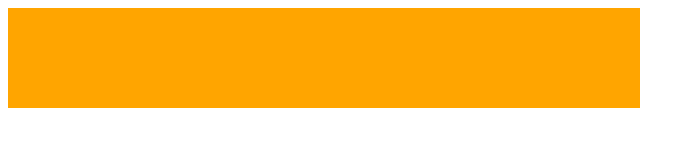
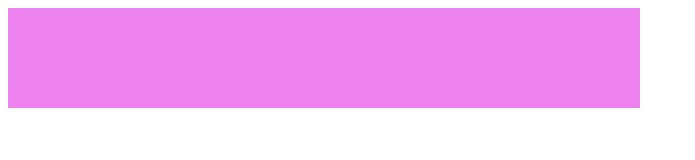
Before and after one commit to gulnihaln/CSSLayoutsMediaQueryRainbow, a plain HTML site: page index.html in a window 1280 px wide. Shown: the whole page, without its empty margins (0-695 px from the left). Drawn offline with Linux system fonts and the light colour scheme.

Commit message:
media queries added

```diff
--- a/style.css
+++ b/style.css
@@ -1,35 +1,33 @@
 .rainbow {
-  width: 50%;
+  width:50%;
   height: 100px;
   background-color: red;
 }
 
-@media (min-width: 600px) {
+@media (min-width: 700px) {
   .rainbow {
- background-color: violet;
- width: 50%;
-  }
-
-}
-
-@media (min-width: 500px) {
-  .rainbow {
-    background-color: indigo;
+    background-color: rgba(255, 136, 0, 0.959);
 }
 }
-@media (min-width: 400px) {
-  .rainbow {
-    background-color:yellowgreen;
-}
-}
-@media (min-width: 300px) {
+@media (min-width: 800px) {
   .rainbow {
     background-color: yellow;
 }
 }
-
-@media (min-width: 200px) {
+@media (min-width: 900px) {
   .rainbow {
-    background-color: orange;
+    background-color: green;
 }
 }
+
+@media (min-width: 1000px) {
+  .rainbow {
+    background-color: indigo;
+  }
+}
+
+@media (min-width: 1100px) {
+  .rainbow {
+    background-color:violet;
+  }
+}
```
